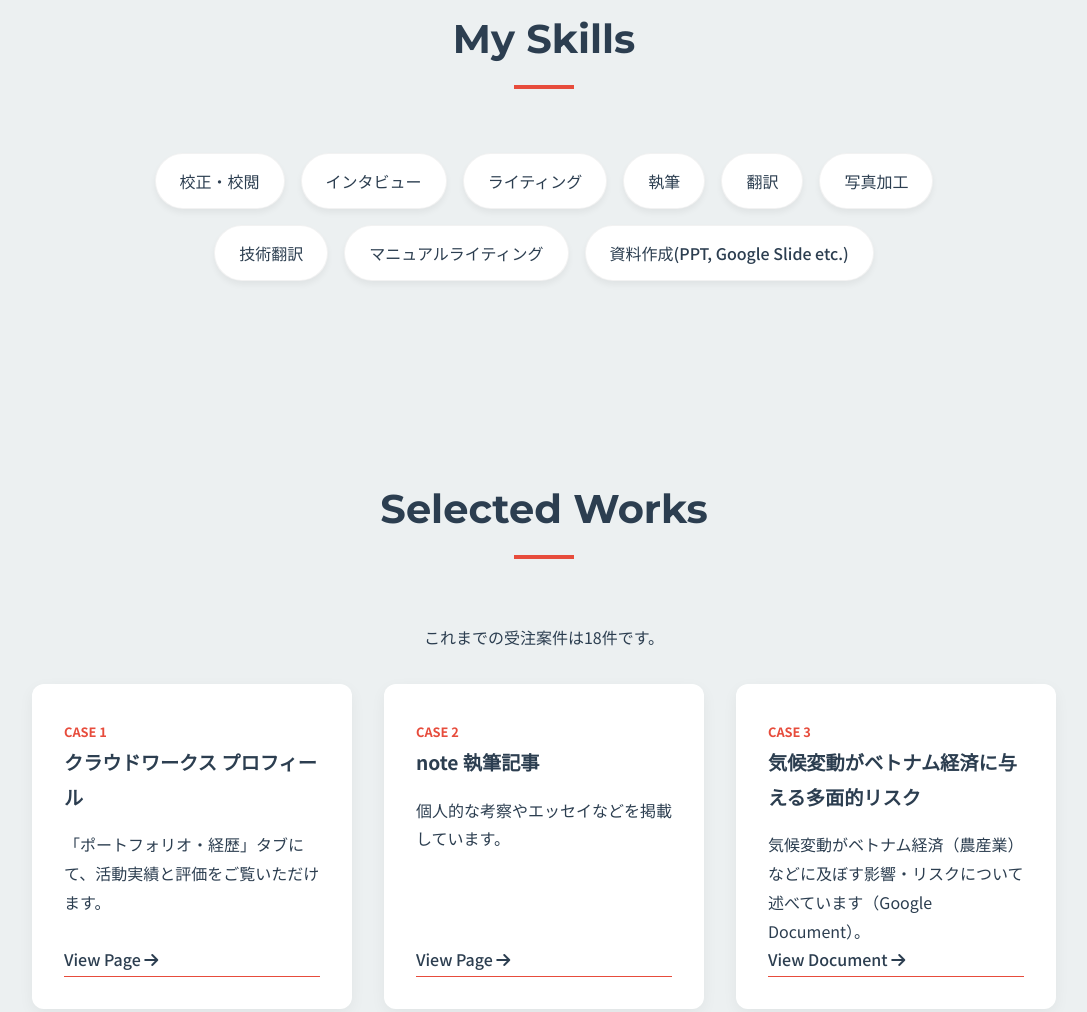
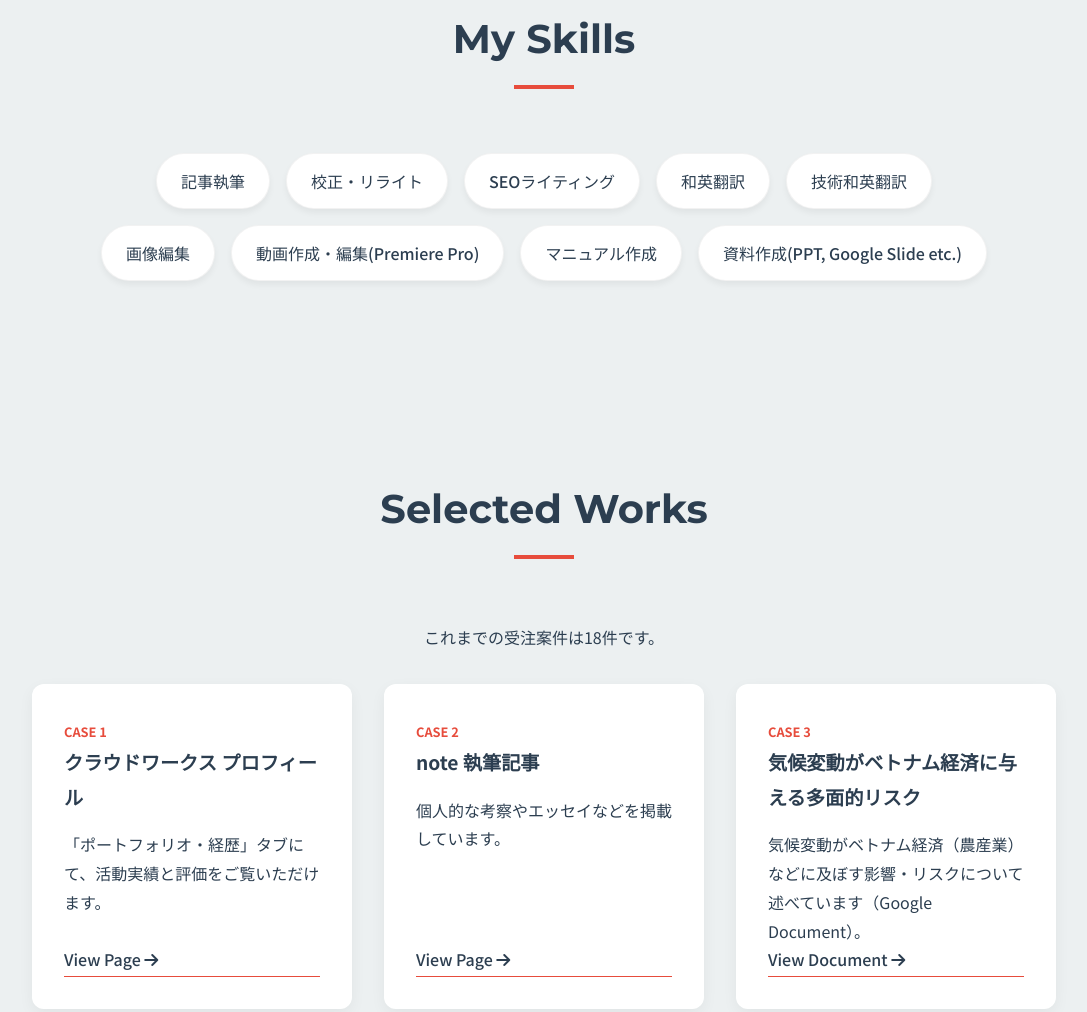
Before and after one commit to mozart1756bi-lab/portfolio0624, a plain HTML site: page index.html in a window 1280 px wide. Shown: the part 2131-3143 px from the top of the page, without its empty margins (96-1183 px from the left). Drawn offline with Linux system fonts and the light colour scheme.

Commit message:
Update index.html

```diff
--- a/index.html
+++ b/index.html
@@ -544,14 +544,14 @@
     <section id="skills" class="fade-in-section">
         <h2 class="section-title">My Skills</h2>
         <div class="skills-container">
-            <span class="skill-tag">校正・校閲</span>
-            <span class="skill-tag">インタビュー</span>
-            <span class="skill-tag">ライティング</span>
-            <span class="skill-tag">執筆</span>
-            <span class="skill-tag">翻訳</span>
-            <span class="skill-tag">写真加工</span>
-            <span class="skill-tag">技術翻訳</span>
-            <span class="skill-tag">マニュアルライティング</span>
+            <span class="skill-tag">記事執筆</span>
+            <span class="skill-tag">校正・リライト</span>
+            <span class="skill-tag">SEOライティング</span>
+            <span class="skill-tag">和英翻訳</span>
+            <span class="skill-tag">技術和英翻訳</span>
+            <span class="skill-tag">画像編集</span>
+            <span class="skill-tag">動画作成・編集(Premiere Pro)</span>
+            <span class="skill-tag">マニュアル作成</span>
             <span class="skill-tag">資料作成(PPT, Google Slide etc.)</span>
         </div>
     </section>
@@ -625,8 +625,17 @@
                     <a href="https://docs.google.com/presentation/d/1LQAPvjILOtrvy1jblKz0TI23DU9Fd-Vu4D0kIoYLbp0/edit?usp=sharing" target="_blank" class="work-link">View Document <i class="fas fa-arrow-right"></i></a>
                 </div>
             </article>
-        </div>
-    </section>
+
+    <article class="work-card">
+                <div class="work-content">
+                    <div>
+                        <span class="work-cat">Case 7</span>
+                        <h3 class="work-title">クラアカ講座PR動画</h3>
+                        <p>クラウドワークス動画講座のPR動画です（Premiere Pro）。</p>
+                    </div>
+                    <a href="https://f.io/gR4poXwv" target="_blank" class="work-link">View Document <i class="fas fa-arrow-right"></i></a>
+                </div>
+            </article>
 
     <section id="contact" class="fade-in-section">
         <h2 class="section-title">Get in Touch</h2>
```
